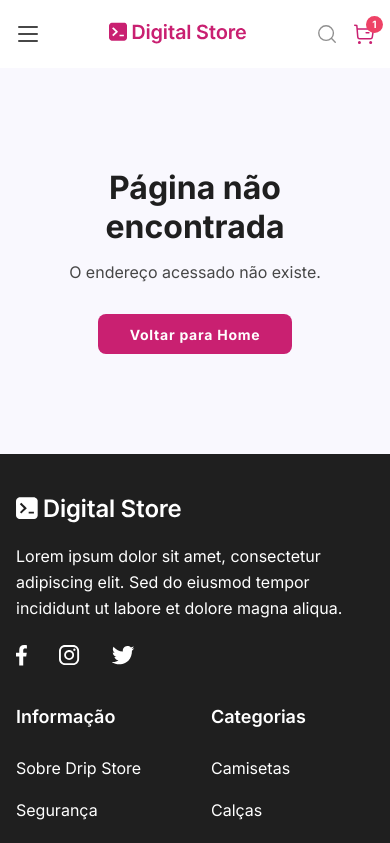
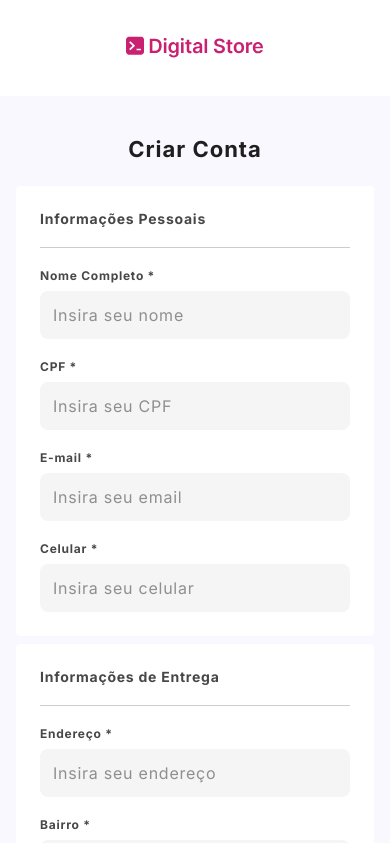
Before and after one commit to Amandacaula/digital-store, a React (Vite) app: page /cadastro/formulario in a window 390 px wide. Shown: the top 843 px of the page. Built offline with nearby package versions, Linux system fonts and the light colour scheme.

Commit message:
Criando as páginas de cadastro (e-mail e formulário)

```diff
--- a/src/App.jsx
+++ b/src/App.jsx
@@ -8,6 +8,8 @@ import CartPage from './pages/CartPage/CartPage';
 import CheckoutPage from './pages/CheckoutPage/CheckoutPage';
 import OrderSuccessPage from './pages/OrderSuccessPage/OrderSuccessPage';
 import LoginPage from './pages/LoginPage/LoginPage';
+import SignupPage from './pages/SignupPage/SignupPage';
+import SignupFormPage from './pages/SignupFormPage/SignupFormPage';
 
 function App() {
 
@@ -27,10 +29,10 @@ function App() {
       />
       <Route path="/meus-pedidos" element={<MessagePage title="Meus Pedidos" text="Esta página ainda está em construção. Por favor, volte mais tarde." />}
       />
-      <Route path="/cadastro" element={<MessagePage title="Cadastre-se" text="Esta página ainda está em construção. Por favor, volte mais tarde." />}
-      />
 
       <Route path="/login" element={<LoginPage />} />
+      <Route path="/cadastro" element={<SignupPage />} />
+      <Route path="/cadastro/formulario" element={<SignupFormPage />} />
       <Route path="/esqueci-minha-senha" element={<MessagePage title="Esqueci minha senha" text="A recuperação de senha ainda está em construção. Por favor, volte mais tarde." />}
       />
 
--- /dev/null
+++ b/src/components/FormSection/FormSection.css
@@ -0,0 +1,27 @@
+.form-section {
+  padding: 30px;
+  border-radius: var(--radius);
+  background-color: var(--white);
+}
+
+.form-section__title {
+  padding-bottom: 20px;
+  margin-bottom: 20px;
+  border-bottom: 1px solid var(--light-gray-2);
+  font-size: 14px;
+  font-weight: 700;
+  letter-spacing: 0.75px;
+  color: var(--dark-gray-2);
+}
+
+.form-section__content {
+  display: flex;
+  flex-direction: column;
+  gap: 20px;
+}
+
+@media (max-width: 768px) {
+  .form-section {
+    padding: 24px;
+  }
+}
--- /dev/null
+++ b/src/components/FormSection/FormSection.jsx
@@ -0,0 +1,12 @@
+import "./FormSection.css";
+
+function FormSection({ title, children }) {
+  return (
+    <section className="form-section">
+      <h2 className="form-section__title">{title}</h2>
+      <div className="form-section__content">{children}</div>
+    </section>
+  );
+}
+
+export default FormSection;
--- /dev/null
+++ b/src/pages/SignupFormPage/SignupFormPage.css
@@ -0,0 +1,74 @@
+.signup-form-page {
+  max-width: calc(800px + 32px);
+  padding-top: 50px;
+  padding-bottom: 100px;
+}
+
+.signup-form-page__title {
+  margin-bottom: 30px;
+  text-align: center;
+  font-size: 32px;
+  font-weight: 700;
+  letter-spacing: 1px;
+  color: var(--dark-gray);
+}
+
+.signup-form-page__form {
+  display: flex;
+  flex-direction: column;
+  gap: 8px;
+}
+
+.signup-form-page__newsletter {
+  display: flex;
+  align-items: flex-start;
+  gap: 12px;
+  margin: 24px 0 16px;
+  font-size: 14px;
+  line-height: 22px;
+  letter-spacing: 0.25px;
+  color: var(--dark-gray-2);
+  cursor: pointer;
+}
+
+.signup-form-page__newsletter input {
+  flex-shrink: 0;
+  width: 22px;
+  height: 22px;
+  margin-top: 2px;
+  accent-color: var(--primary);
+  cursor: pointer;
+}
+
+.signup-form-page__button {
+  width: 100%;
+  height: 48px;
+  border-radius: 8px;
+  background-color: var(--primary);
+  font-size: 16px;
+  font-weight: 700;
+  letter-spacing: 0.75px;
+  color: var(--white);
+  transition: background-color 0.2s;
+}
+
+.signup-form-page__button:hover:not(:disabled) {
+  background-color: var(--tertiary);
+}
+
+.signup-form-page__button:disabled {
+  cursor: wait;
+  opacity: 0.7;
+}
+
+@media (max-width: 768px) {
+  .signup-form-page {
+    padding-top: 40px;
+    padding-bottom: 60px;
+  }
+
+  .signup-form-page__title {
+    margin-bottom: 24px;
+    font-size: 22px;
+  }
+}
--- /dev/null
+++ b/src/pages/SignupFormPage/SignupFormPage.jsx
@@ -0,0 +1,109 @@
+import { useState } from "react";
+import { Navigate, useLocation, useNavigate } from "react-router-dom";
+import Layout from "../Layout/Layout";
+import FormField from "../../components/FormField/FormField";
+import FormSection from "../../components/FormSection/FormSection";
+import { useAuth } from "../../hooks/useAuth";
+import { accountSections, emptyAccountForm, passwordFields } from "../../data/account";
+import { validateFields } from "../../utils/formValidation";
+import "./SignupFormPage.css";
+
+function SignupFormPage() {
+  const { user, register } = useAuth();
+  const navigate = useNavigate();
+  const { state } = useLocation();
+
+  const [form, setForm] = useState({ ...emptyAccountForm, email: state?.email ?? "" });
+  const [errors, setErrors] = useState({});
+  const [isLoading, setIsLoading] = useState(false);
+
+  const allFields = [...accountSections.flatMap((section) => section.fields), ...passwordFields];
+
+  function handleChange(event, format) {
+    const { name, value, type, checked } = event.target;
+    const newValue = type === "checkbox" ? checked : value;
+    setForm({ ...form, [name]: format ? format(newValue) : newValue });
+
+    if (errors[name]) {
+      setErrors({ ...errors, [name]: undefined });
+    }
+  }
+
+  async function handleSubmit(event) {
+    event.preventDefault();
+
+    const newErrors = validateFields(allFields, form);
+    setErrors(newErrors);
+
+    const firstError = Object.keys(newErrors)[0];
+    if (firstError) {
+      document.getElementById(`signup-${firstError}`)?.focus();
+      return;
+    }
+
+    setIsLoading(true);
+    const result = await register(form);
+    setIsLoading(false);
+
+    if (!result.ok) {
+      setErrors({ email: result.error });
+      document.getElementById("signup-email")?.focus();
+      return;
+    }
+
+    navigate("/minhas-informacoes", { replace: true });
+  }
+
+  if (user) {
+    return <Navigate to="/minhas-informacoes" replace />;
+  }
+
+  function renderField(field) {
+    return (
+      <FormField
+        key={field.name}
+        id={`signup-${field.name}`}
+        name={field.name}
+        label={field.label}
+        placeholder={field.placeholder}
+        required={field.required}
+        type={field.type ?? "text"}
+        inputMode={field.inputMode}
+        autoComplete={field.autoComplete}
+        value={form[field.name]}
+        onChange={(event) => handleChange(event, field.format)}
+        error={errors[field.name]}
+      />
+    );
+  }
+
+  return (
+    <Layout simpleHeader>
+      <div className="container signup-form-page">
+        <h1 className="signup-form-page__title">Criar Conta</h1>
+
+        <form className="signup-form-page__form" onSubmit={handleSubmit} noValidate>
+          {accountSections.map((section) => (
+            <FormSection key={section.title} title={section.title}>
+              {section.fields.map(renderField)}
+            </FormSection>
+          ))}
+
+          <FormSection title="Senha de Acesso">{passwordFields.map(renderField)}</FormSection>
+
+          <label className="signup-form-page__newsletter">
+            <input type="checkbox" name="newsletter" checked={form.newsletter} onChange={handleChange} />
+            Quero receber por email ofertas e novidades das lojas da Digital Store. A frequência de
+            envios pode variar de acordo com a interação do cliente.
+          </label>
+
+          <button type="submit" className="signup-form-page__button" disabled={isLoading}>
+            {isLoading ? "Criando conta..." : "Criar Conta"}
+          </button>
+        </form>
+      </div>
+    </Layout>
+  );
+}
+
+export default SignupFormPage;
--- /dev/null
+++ b/src/pages/SignupPage/SignupPage.jsx
@@ -0,0 +1,74 @@
+import { useState } from "react";
+import { Link, Navigate, useNavigate } from "react-router-dom";
+import Layout from "../Layout/Layout";
+import AuthCard from "../../components/AuthCard/AuthCard";
+import FormField from "../../components/FormField/FormField";
+import SocialLogin from "../../components/SocialLogin/SocialLogin";
+import { useAuth } from "../../hooks/useAuth";
+import { isValidEmail } from "../../utils/formValidation";
+
+function SignupPage() {
+  const { user, emailExists } = useAuth();
+  const navigate = useNavigate();
+  const [email, setEmail] = useState("");
+  const [error, setError] = useState("");
+
+  function handleSubmit(event) {
+    event.preventDefault();
+
+    if (!isValidEmail(email)) {
+      setError("Digite um e-mail válido.");
+      return;
+    }
+
+    if (emailExists(email)) {
+      setError("Já existe uma conta com este e-mail. Use o link \"Entre aqui\" acima.");
+      return;
+    }
+
+    navigate("/cadastro/formulario", { state: { email: email.trim() } });
+  }
+
+  if (user) {
+    return <Navigate to="/minhas-informacoes" replace />;
+  }
+
+  return (
+    <Layout simpleHeader>
+      <AuthCard
+        title="Crie sua conta"
+        subtitle={
+          <>
+            Já possui uma conta? Entre <Link to="/login">aqui</Link>.
+          </>
+        }
+      >
+        <form className="auth-card__form" onSubmit={handleSubmit} noValidate>
+          <FormField
+            id="signup-email"
+            name="email"
+            label="Email"
+            placeholder="Insira seu email"
+            required
+            type="email"
+            autoComplete="email"
+            value={email}
+            error={error}
+            onChange={(event) => {
+              setEmail(event.target.value);
+              setError("");
+            }}
+          />
+
+          <button type="submit" className="auth-card__button">
+            Criar Conta
+          </button>
+        </form>
+
+        <SocialLogin />
+      </AuthCard>
+    </Layout>
+  );
+}
+
+export default SignupPage;
```
